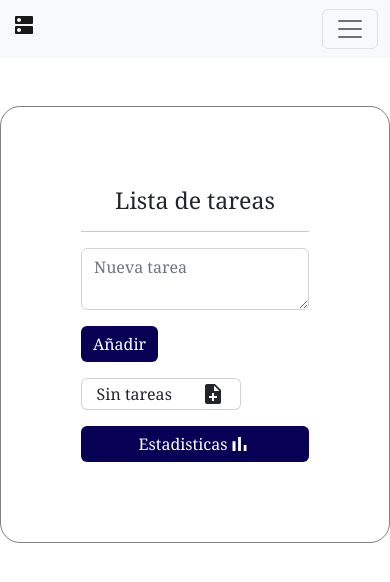
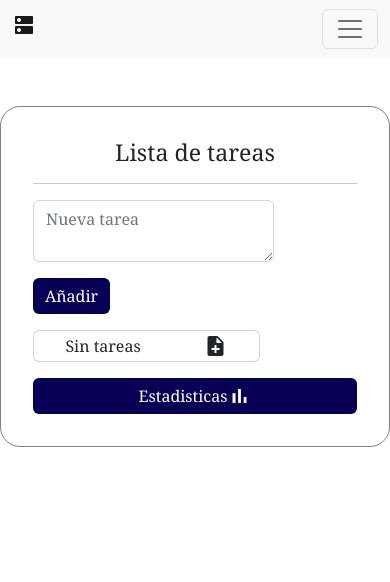
Before and after one commit to erikalad/todo-app, an Angular app: page / in a window 390 px wide. Shown: the top 582 px of the page. Built offline with nearby package versions, Linux system fonts and the light colour scheme.

Commit message:
responsive

```diff
--- a/src/app/components/form/form.component.css
+++ b/src/app/components/form/form.component.css
@@ -88,3 +88,11 @@ flex-direction: column;
   background-color: rgb(8, 0, 84);
   color:white
 }
+
+@media (max-width:600px) {
+  .contenedor-extremo{
+
+    padding: 2rem !important;
+
+  }
+}
```
